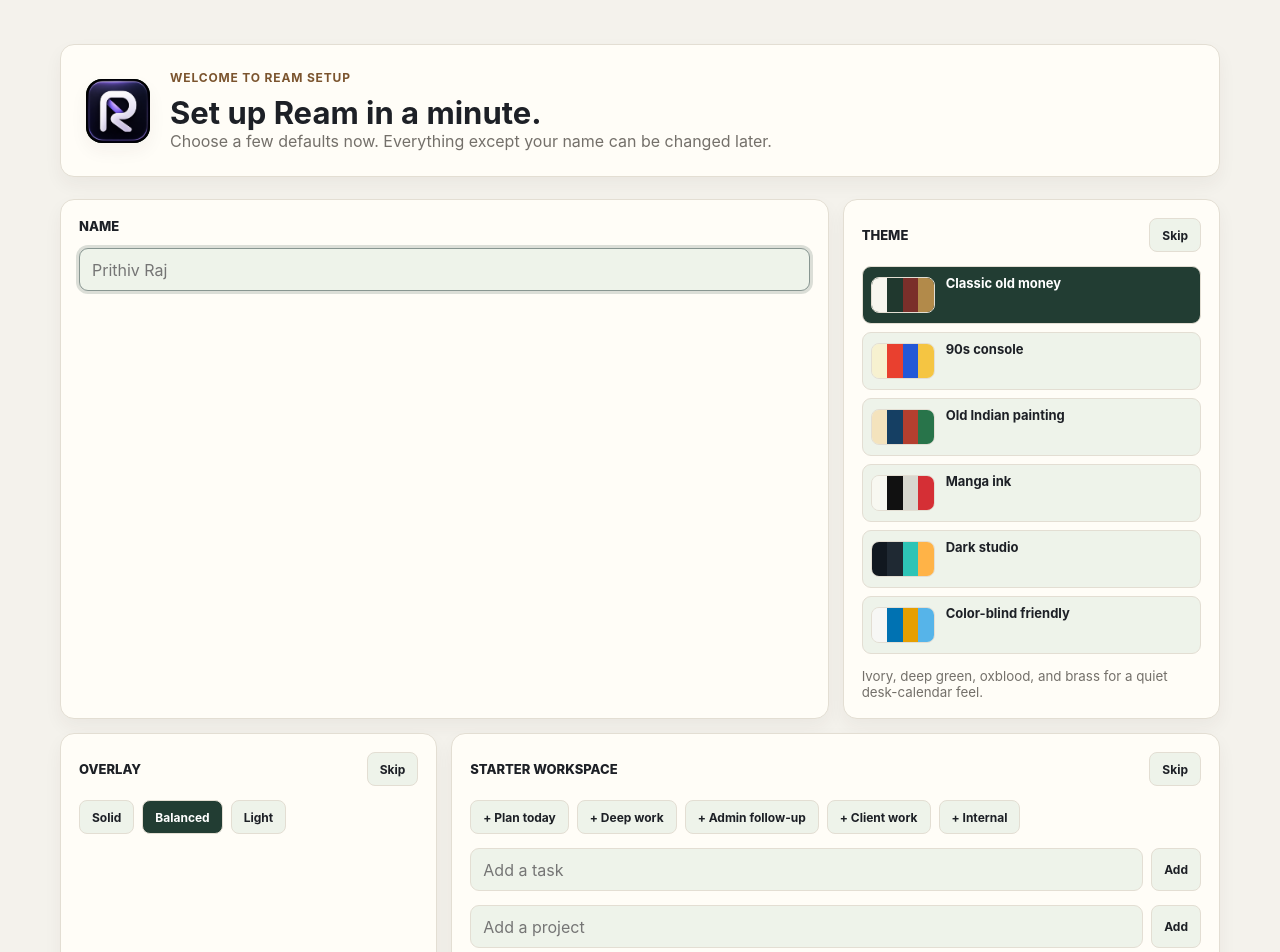
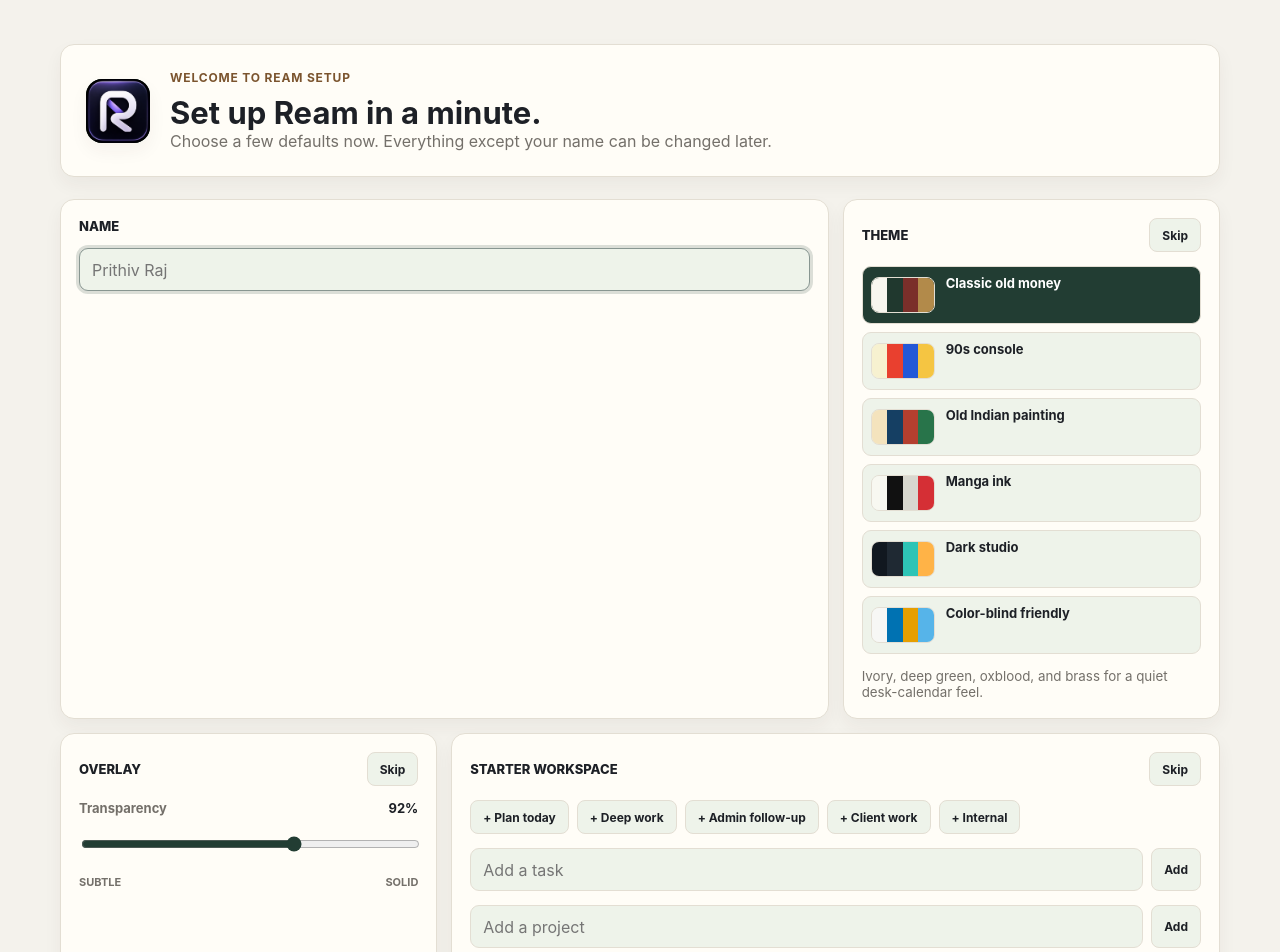
Before and after one commit to prithivrajmu/ream, a React (Vite) app: page / in a window 1280 px wide. Shown: the top 952 px of the page. Built offline with nearby package versions, Linux system fonts and the light colour scheme.

Commit message:
Use slider for overlay transparency

```diff
--- a/src/renderer/styles.css
+++ b/src/renderer/styles.css
@@ -2145,6 +2145,36 @@
 .setup-segments button.is-active {
   color: #fff;
   background: var(--theme-accent, #223d33);
+}
+
+.setup-slider-field {
+  display: grid;
+  grid-template-columns: 1fr auto;
+  gap: 11px;
+  color: var(--theme-muted, #74706a);
+  font-size: 13px;
+  font-weight: 650;
+}
+
+.setup-slider-field strong {
+  color: var(--theme-ink, #1d2026);
+}
+
+.setup-slider-field input {
+  grid-column: 1 / -1;
+  height: 30px;
+  padding: 0;
+  accent-color: var(--theme-accent, #223d33);
+  background: transparent;
+}
+
+.setup-slider-scale {
+  display: flex;
+  justify-content: space-between;
+  color: var(--theme-muted, #74706a);
+  font-size: 11px;
+  font-weight: 700;
+  text-transform: uppercase;
 }
 
 .setup-theme-list .theme-swatch-row {
--- a/src/renderer/views/SetupView.tsx
+++ b/src/renderer/views/SetupView.tsx
@@ -15,11 +15,6 @@
 
 const STARTER_TASKS = ["Plan today", "Deep work", "Admin follow-up"];
 const STARTER_PROJECTS = ["Client work", "Internal"];
-const TRANSPARENCY_OPTIONS = [
-  { label: "Solid", value: 1 },
-  { label: "Balanced", value: 0.92 },
-  { label: "Light", value: 0.84 }
-] as const;
 const OLLAMA_MODELS = [DEFAULT_OLLAMA_MODEL, FALLBACK_OLLAMA_MODEL, "mistral:7b", "qwen2.5:3b"];
 
 export function SetupView({ initialSettings, onComplete, onThemeChange }: SetupViewProps) {
@@ -179,9 +174,8 @@
 
           <section className="setup-card">
             <div className="setup-card-header"><span>Overlay</span><button type="button" onClick={() => setOverlayTransparency(initialSettings.overlayTransparency)}>Skip</button></div>
-            <div className="setup-segments">
-              {TRANSPARENCY_OPTIONS.map((option) => <button aria-pressed={overlayTransparency === option.value} className={overlayTransparency === option.value ? "is-active" : ""} key={option.label} onClick={() => setOverlayTransparency(option.value)} type="button">{option.label}</button>)}
-            </div>
+            <label className="setup-slider-field">Transparency <strong>{formatTransparency(overlayTransparency)}</strong><input aria-label="Overlay transparency" max="100" min="78" onChange={(event) => setOverlayTransparency(Number(event.target.value) / 100)} type="range" value={Math.round(overlayTransparency * 100)} /></label>
+            <div className="setup-slider-scale"><span>Subtle</span><span>Solid</span></div>
           </section>
 
           <section className="setup-card setup-list-card">
@@ -233,3 +227,7 @@
 
   return <div className="setup-selected-list">{items.map((item) => <span key={item}>{item}</span>)}</div>;
 }
+
+function formatTransparency(value: number): string {
+  return `${Math.round(value * 100)}%`;
+}
```
